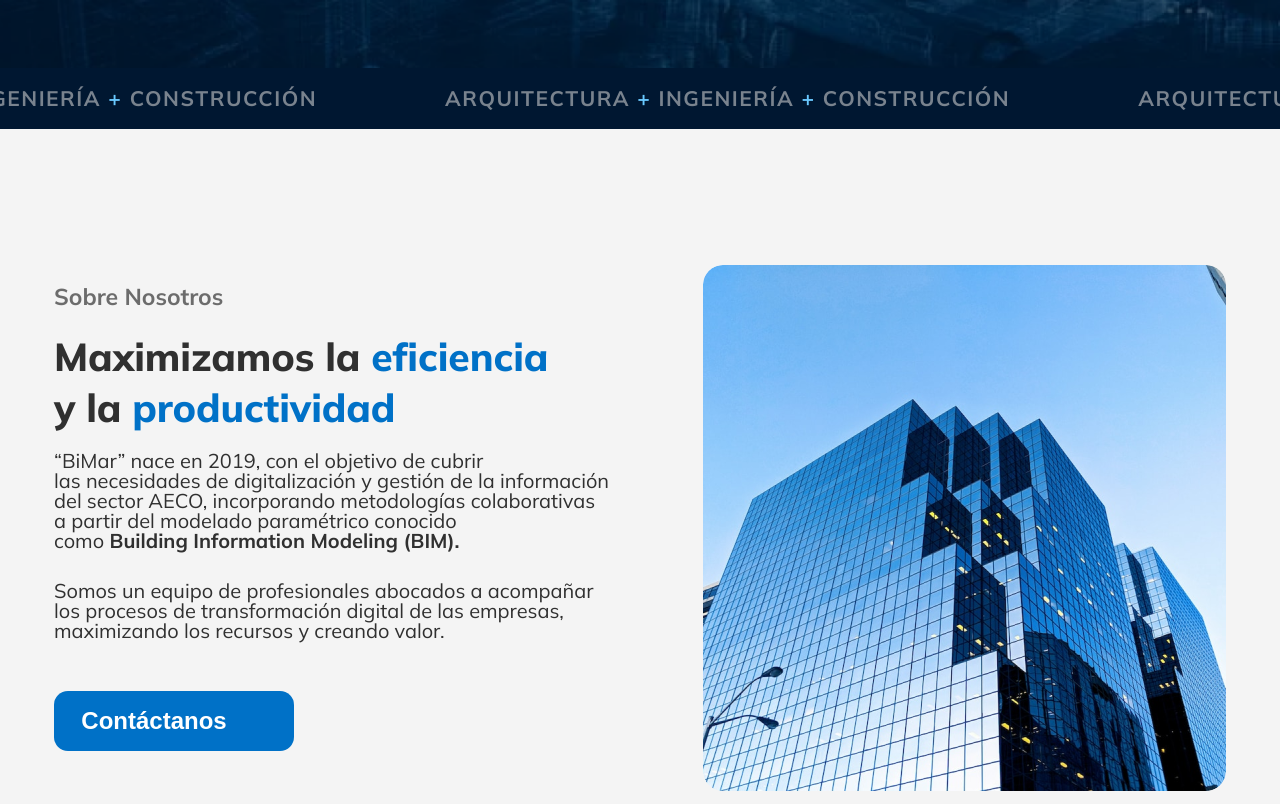
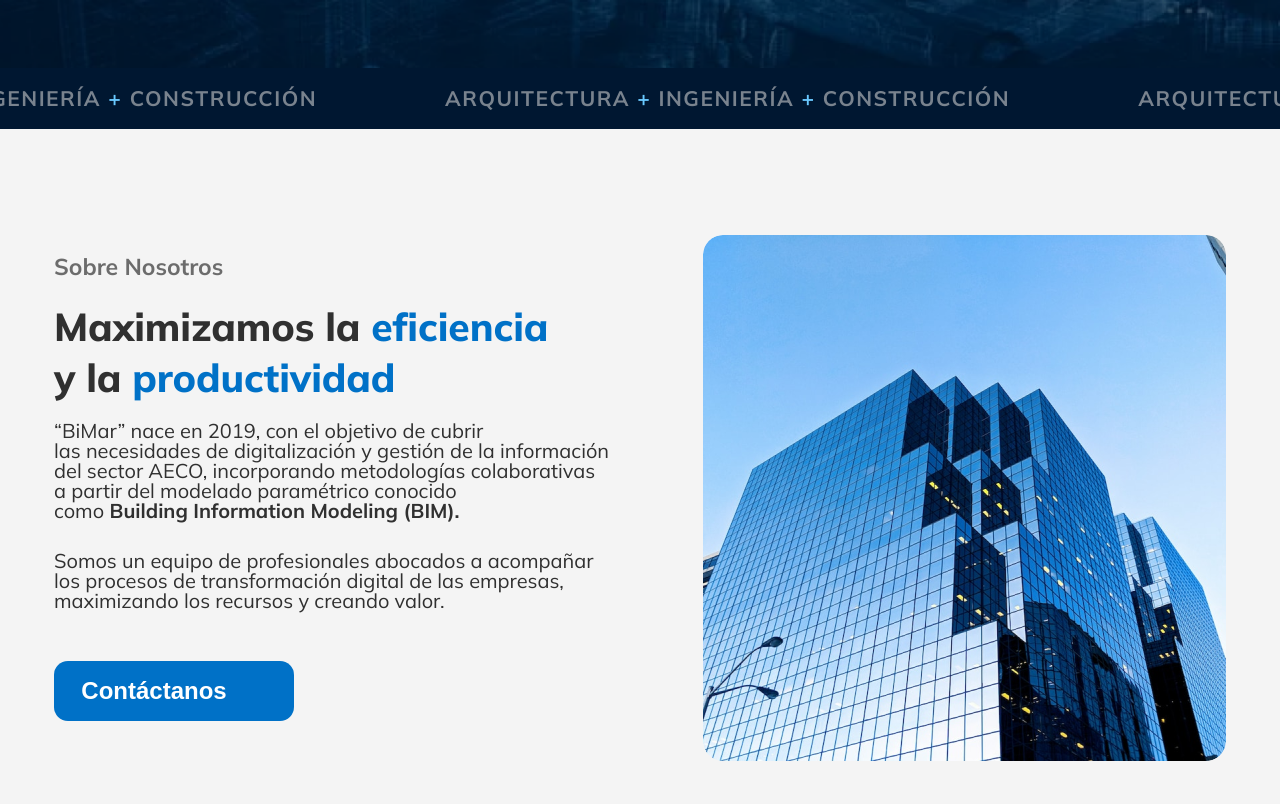
Before and after one commit to escuderoemanuel/bim-ar, a React (Vite) app: page / in a window 1280 px wide. Shown: the part 736-1540 px from the top of the page. Built offline with nearby package versions, Linux system fonts and the light colour scheme; some icons are missing.

Commit message:
Punto de Control: Términos y Condiciones

```diff
--- a/src/components/Body/Contacto/Contacto.css
+++ b/src/components/Body/Contacto/Contacto.css
@@ -2,7 +2,7 @@
   width: 100%;
   background-color: var(--fondo);
   color: var(--texto-contacto);
-  padding: 140px 54px;
+  padding: 110px 54px;
 }
 
 .contactoContainer {
--- a/src/components/Body/Nosotros/Nosotros.css
+++ b/src/components/Body/Nosotros/Nosotros.css
@@ -2,7 +2,7 @@
   width: 100%;
   background-color: var(--fondo);
   color: var(--texto);
-  padding: 140px 54px;
+  padding: 110px 54px;
 }
 
 .nosotrosContainer {
```
Also changed, not shown: 4 other files (tests, documents, lock files or other folders).
